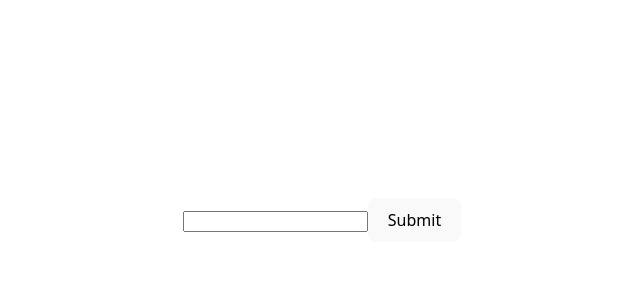
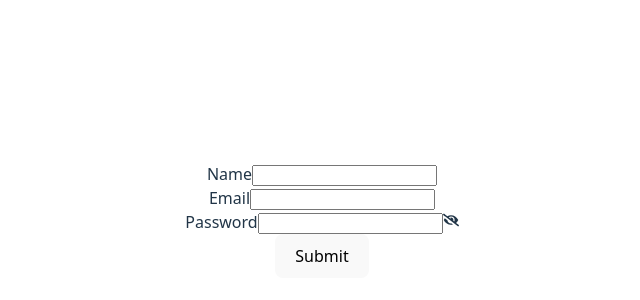
Before and after one commit to DaniilT048/Formik-Yup, a React (Vite) app: page / in a window 1280 px wide. Shown: the part 180-480 px from the top of the page, without its empty margins (318-958 px from the left). Built offline with nearby package versions, Linux system fonts and the light colour scheme.

Commit message:
email and password

```diff
--- a/package.json
+++ b/package.json
@@ -10,9 +10,11 @@
     "preview": "vite preview"
   },
   "dependencies": {
+    "d": "^1.0.2",
     "formik": "^2.4.6",
     "react": "^19.1.0",
-    "react-dom": "^19.1.0"
+    "react-dom": "^19.1.0",
+    "react-icons": "^5.5.0"
   },
   "devDependencies": {
     "@eslint/js": "^9.25.0",
--- a/src/components/Form.tsx
+++ b/src/components/Form.tsx
@@ -1,20 +1,50 @@
 import { useFormik } from 'formik';
-import type {ReactElement} from "react";
+import {type ReactElement, useState} from "react";
+import {FaEye, FaEyeSlash} from "react-icons/fa";
 
 const Form = ():ReactElement => {
+    const [showPassword, setShowPassword] = useState<boolean>(false);
     const formik = useFormik({
         initialValues: {name: '', email: '', password: ''},
         onSubmit: (values) => console.log("Submitted", values)
     })
+
     return (
         <form onSubmit={formik.handleSubmit}>
+            <div>
+                <label htmlFor="name">Name</label>
                 <input
                     type="text"
                     name="name"
                     onChange={formik.handleChange}
                     value={formik.values.name}
                 />
+            </div>
+            <div>
+                <label htmlFor="email">Email</label>
+                <input
+                    type="email"
+                    name="email"
+                    onChange={formik.handleChange}
+                    value={formik.values.email}
+                />
+            </div>
+            <div>
+                <label htmlFor="password">Password</label>
+                <input
+                    type={showPassword ? 'text' : 'password'}
+                    name="password"
+                    onChange={formik.handleChange}
+                    value={formik.values.password}
+                />
+                <span onClick={() => setShowPassword (prev=> !prev)}>
+                    {showPassword ? <FaEye/>: <FaEyeSlash/>}
+                </span>
+            </div>
+            <div>
                 <button type="submit">Submit</button>
+            </div>
+
         </form>
     );
 };
```
Also changed, not shown: 1 other file (tests, documents, lock files or other folders). Lines whose indentation alone changed are shown as unchanged.
